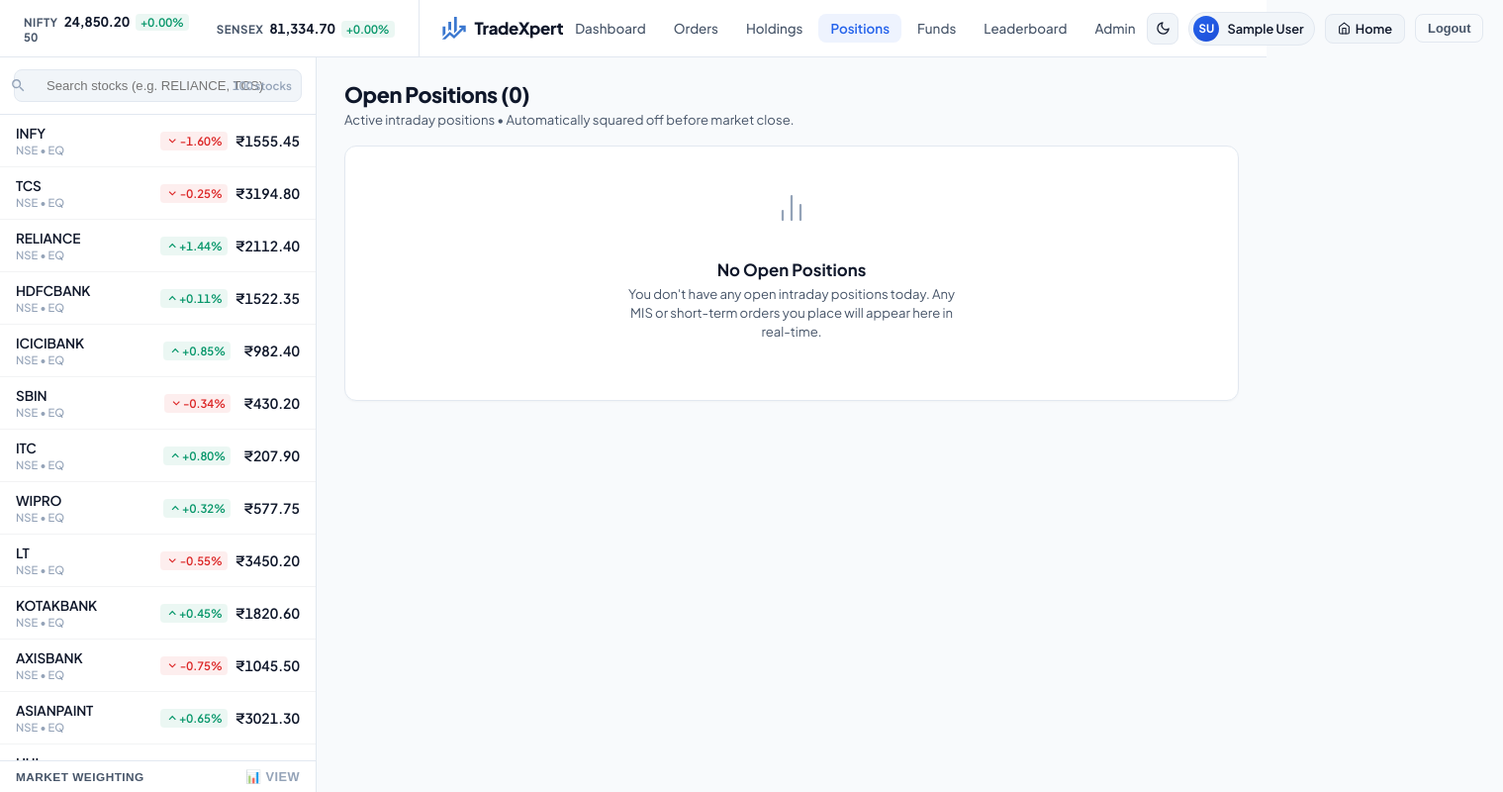
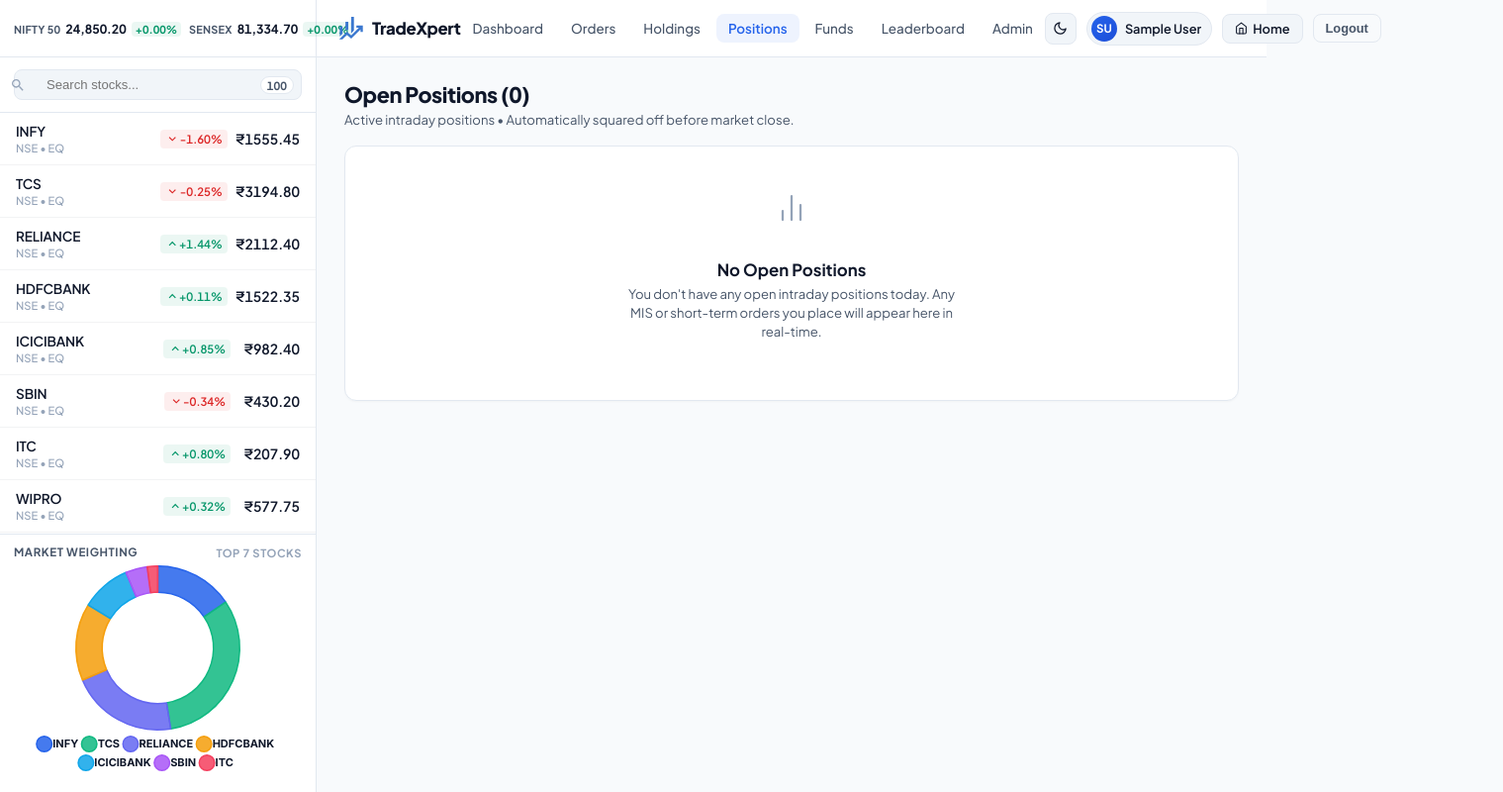
Before and after one commit to Shubham-07-creator/TradeXpert, a React app in the folder dashboard/: page /positions in a window 1280 px wide. Shown: the whole page at 99% size, 1519 px wide, since content can reach past the window. Built offline with nearby package versions, Linux system fonts and the light colour scheme; no server answers; sample sign-in values are in the browser's storage.

Commit message:
fix(ui): unhide watchlist doughnut chart, prevent admin table clipping, and fix ticker wrapping

```diff
--- a/dashboard/src/components/AdminPanel.css
+++ b/dashboard/src/components/AdminPanel.css
@@ -302,6 +302,19 @@
 }
 
 /* Trader Table Custom Cells */
+.admin-traders-table {
+  width: 100%;
+  table-layout: auto;
+}
+
+.admin-traders-table th {
+  white-space: nowrap;
+}
+
+.admin-traders-table td {
+  white-space: nowrap;
+}
+
 .admin-traders-table tr.row-suspended {
   opacity: 0.65;
 }
@@ -312,6 +325,18 @@
   gap: 10px;
 }
 
+.trader-info-block {
+  display: flex;
+  flex-direction: column;
+  gap: 1px;
+}
+
+.trader-email-sub {
+  font-size: 0.72rem;
+  color: var(--color-text-faint);
+  line-height: 1.2;
+}
+
 .admin-avatar {
   background: var(--color-primary) !important;
   color: #ffffff !important;
@@ -320,7 +345,7 @@
 .trader-name-row {
   display: flex;
   align-items: center;
-  gap: 5px;
+  gap: 6px;
 }
 
 .trader-name {
@@ -339,8 +364,8 @@
 }
 
 .trader-positions-pill {
-  font-size: 0.7rem;
-  color: var(--color-text-faint);
+  font-size: 0.68rem;
+  color: var(--color-text-muted);
   display: block;
 }
 
@@ -396,19 +421,22 @@
   display: flex;
   align-items: center;
   justify-content: flex-end;
-  gap: 5px;
+  gap: 6px;
+  flex-wrap: nowrap;
 }
 
 .action-btn-chip {
-  padding: 4px 9px;
+  padding: 4px 8px;
   border-radius: var(--radius-sm);
-  font-size: 0.74rem;
+  font-size: 0.72rem;
   font-weight: 600;
   border: 1px solid var(--color-border);
   background: var(--color-bg-card);
   color: var(--color-text-muted);
   cursor: pointer;
   transition: all 0.15s ease;
+  white-space: nowrap;
+  flex-shrink: 0;
 }
 
 .action-btn-chip:hover {
--- a/dashboard/src/components/AdminPanel.js
+++ b/dashboard/src/components/AdminPanel.js
@@ -435,19 +435,18 @@ const AdminPanel = () => {
                 <thead>
                   <tr>
                     <th>Trader</th>
-                    <th>Email</th>
                     <th>Role</th>
                     <th>Status</th>
                     <th>Available Cash</th>
                     <th>Invested Capital</th>
                     <th>Holdings Value</th>
-                    <th style={{ textAlign: "right" }}>Actions</th>
+                    <th style={{ textAlign: "right", paddingRight: "20px" }}>Actions</th>
                   </tr>
                 </thead>
                 <tbody>
                   {filteredUsers.length === 0 ? (
                     <tr>
-                      <td colSpan="8" style={{ textAlign: "center", padding: "36px" }}>
+                      <td colSpan="7" style={{ textAlign: "center", padding: "36px" }}>
                         <div style={{ fontWeight: "600", color: "var(--color-text-strong)" }}>No matching traders found</div>
                         <div style={{ color: "var(--color-text-faint)", fontSize: "0.82rem", marginTop: "4px" }}>
                           Try adjusting search query or filters.
@@ -464,25 +463,24 @@ const AdminPanel = () => {
                                 className={`user-avatar-circle ${
                                   u.role === "admin" ? "admin-avatar" : ""
                                 }`}
-                                style={{ width: "30px", height: "30px", fontSize: "0.74rem" }}
+                                style={{ width: "30px", height: "30px", fontSize: "0.74rem", flexShrink: 0 }}
                               >
                                 {u.name ? u.name.substring(0, 2).toUpperCase() : "TR"}
                               </div>
-                              <div>
+                              <div className="trader-info-block">
                                 <div className="trader-name-row">
                                   <span className="trader-name">{u.name}</span>
                                   {u.role === "admin" && (
                                     <span className="admin-crown-badge">Admin</span>
                                   )}
                                 </div>
+                                <span className="trader-email-sub">{u.email}</span>
                                 <span className="trader-positions-pill">
                                   {u.holdingsCount} positions
                                 </span>
                               </div>
                             </div>
                           </td>
-
-                          <td style={{ color: "var(--color-text-muted)" }}>{u.email}</td>
 
                           <td>
                             <button
--- a/dashboard/src/components/DoughnoutChart.js
+++ b/dashboard/src/components/DoughnoutChart.js
@@ -37,9 +37,9 @@ export function DoughnutChart({ data }) {
         labels: {
           color: isDark ? "#F8FAFC" : "#0F172A",
           font: { weight: "700", family: "Inter, sans-serif", size: 11 },
-          padding: 14,
+          padding: 8,
           usePointStyle: true,
-          boxWidth: 8,
+          boxWidth: 6,
         },
       },
       tooltip: {
@@ -62,7 +62,7 @@ export function DoughnutChart({ data }) {
   };
 
   return (
-    <div style={{ height: "240px", width: "100%", position: "relative" }}>
+    <div style={{ height: "215px", width: "100%", position: "relative" }}>
       <Doughnut data={data} options={options} />
     </div>
   );
--- a/dashboard/src/components/WatchList.js
+++ b/dashboard/src/components/WatchList.js
@@ -14,7 +14,6 @@ import { getSnapshot, subscribeToLiveMarket } from "../utils/liveMarket";
 const WatchList = () => {
   const [search, setSearch] = useState("");
   const [liveStocks, setLiveStocks] = useState(getSnapshot());
-  const [showChart, setShowChart] = useState(false);
 
   useEffect(() => {
     const unsubscribe = subscribeToLiveMarket(setLiveStocks);
@@ -63,10 +62,10 @@ const WatchList = () => {
     <aside className="watchlist-container">
       {/* Search Input Bar */}
       <div className="search-container">
-        <SearchIcon className="search-icon" style={{ fontSize: "1.05rem" }} />
+        <SearchIcon className="search-icon" style={{ fontSize: "1rem" }} />
         <input
           type="text"
-          placeholder="Search stocks (e.g. RELIANCE, TCS)"
+          placeholder="Search stocks..."
           className="search"
           value={search}
           onChange={(e) => setSearch(e.target.value)}
@@ -76,7 +75,7 @@ const WatchList = () => {
             onClick={() => setSearch("")}
             style={{
               position: "absolute",
-              right: "24px",
+              right: "18px",
               background: "transparent",
               border: "none",
               color: "var(--color-text-faint)",
@@ -91,7 +90,7 @@ const WatchList = () => {
           </button>
         ) : (
           <span className="counts">
-            {filteredWatchlist.length} stocks
+            {filteredWatchlist.length}
           </span>
         )}
       </div>
@@ -103,43 +102,34 @@ const WatchList = () => {
         ))}
       </ul>
 
-      {/* Collapsible Market Distribution Footer */}
+      {/* Market Distribution Doughnut Chart - Always Visible */}
       <div
         style={{
           borderTop: "1px solid var(--color-border)",
           background: "var(--color-bg-card)",
+          padding: "10px 14px 14px",
+          flexShrink: 0,
         }}
       >
-        <button
-          type="button"
-          onClick={() => setShowChart(!showChart)}
+        <div
           style={{
-            width: "100%",
-            padding: "8px 16px",
-            background: "transparent",
-            border: "none",
             display: "flex",
             alignItems: "center",
             justifyContent: "space-between",
-            fontSize: "0.74rem",
+            fontSize: "0.72rem",
             fontWeight: "700",
             color: "var(--color-text-muted)",
             textTransform: "uppercase",
-            letterSpacing: "0.04em",
-            cursor: "pointer",
+            letterSpacing: "0.05em",
+            marginBottom: "6px",
           }}
         >
           <span>Market Weighting</span>
-          <span style={{ fontSize: "0.8rem", color: "var(--color-text-faint)" }}>
-            {showChart ? "✕ Close" : "📊 View"}
+          <span style={{ fontSize: "0.7rem", color: "var(--color-text-faint)" }}>
+            Top 7 Stocks
           </span>
-        </button>
-
-        {showChart && (
-          <div style={{ padding: "12px 16px 16px" }}>
-            <DoughnutChart data={chartData} />
-          </div>
-        )}
+        </div>
+        <DoughnutChart data={chartData} />
       </div>
     </aside>
   );
--- a/dashboard/src/index.css
+++ b/dashboard/src/index.css
@@ -214,26 +214,30 @@ a {
 }
 
 .indices-container {
-  flex-basis: 320px;
+  width: 320px;
+  min-width: 320px;
+  max-width: 320px;
   height: 100%;
-  padding: 0 16px;
+  padding: 0 10px;
   border-right: 1px solid var(--color-border);
   display: flex;
   align-items: center;
-  justify-content: flex-start;
-  gap: 12px;
+  justify-content: space-between;
   background: var(--color-bg-card);
+  box-sizing: border-box;
+  white-space: nowrap;
 }
 
 .index-box {
   display: flex;
   align-items: baseline;
-  gap: 6px;
-  padding: 4px 8px;
+  gap: 5px;
+  padding: 2px 4px;
   border-radius: var(--radius-sm);
   background: transparent;
   transition: all 0.15s ease;
   cursor: default;
+  white-space: nowrap;
 }
 
 .index-box:hover {
@@ -243,34 +247,39 @@ a {
 .index-header {
   display: flex;
   align-items: baseline;
-  gap: 4px;
+  gap: 3px;
+  white-space: nowrap;
 }
 
 .index-name {
-  font-size: 0.72rem;
+  font-size: 0.68rem;
   font-weight: 700;
   color: var(--color-text-muted);
   text-transform: uppercase;
-  letter-spacing: 0.04em;
+  letter-spacing: 0.02em;
+  white-space: nowrap;
 }
 
 .index-data {
   display: flex;
   align-items: baseline;
-  gap: 6px;
+  gap: 4px;
+  white-space: nowrap;
 }
 
 .index-points {
-  font-size: 0.84rem;
+  font-size: 0.78rem;
   font-weight: 700;
   color: var(--color-text-strong);
+  white-space: nowrap;
 }
 
 .index-percent {
-  font-size: 0.72rem;
-  font-weight: 600;
-  padding: 1px 5px;
+  font-size: 0.68rem;
+  font-weight: 700;
+  padding: 1px 4px;
   border-radius: var(--radius-xs);
+  white-space: nowrap;
 }
 
 .index-percent.up {
@@ -515,7 +524,7 @@ a {
 
 .search {
   width: 100%;
-  padding: 8px 36px 8px 32px;
+  padding: 7px 56px 7px 32px;
   border-radius: var(--radius-md);
   border: 1px solid var(--color-border);
   background-color: var(--color-bg-subtle);
@@ -534,10 +543,15 @@ a {
 
 .counts {
   position: absolute;
-  right: 24px;
-  font-size: 0.72rem;
-  font-weight: 600;
-  color: var(--color-text-faint);
+  right: 22px;
+  font-size: 0.7rem;
+  font-weight: 700;
+  color: var(--color-text-muted);
+  background: var(--color-bg-card);
+  padding: 1px 6px;
+  border-radius: var(--radius-pill);
+  border: 1px solid var(--color-border);
+  pointer-events: none;
 }
 
 .watchlist-scrollable {
```
